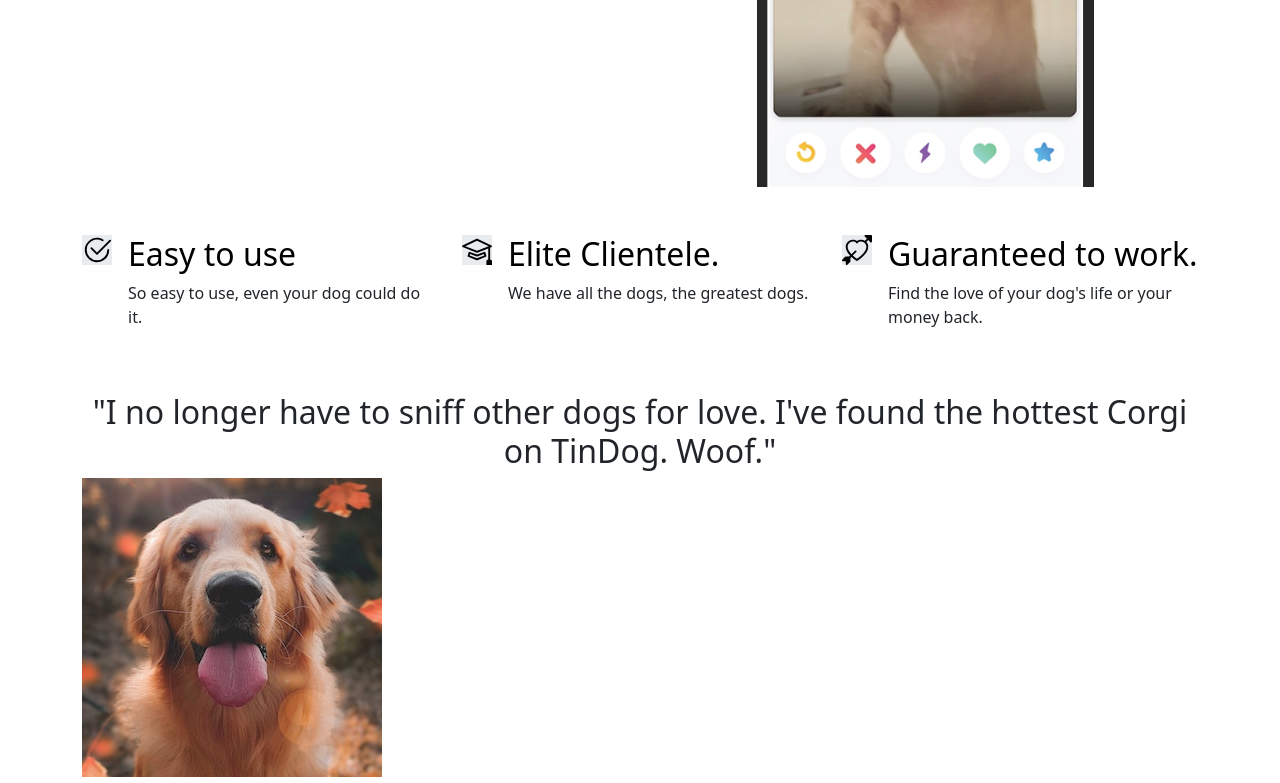
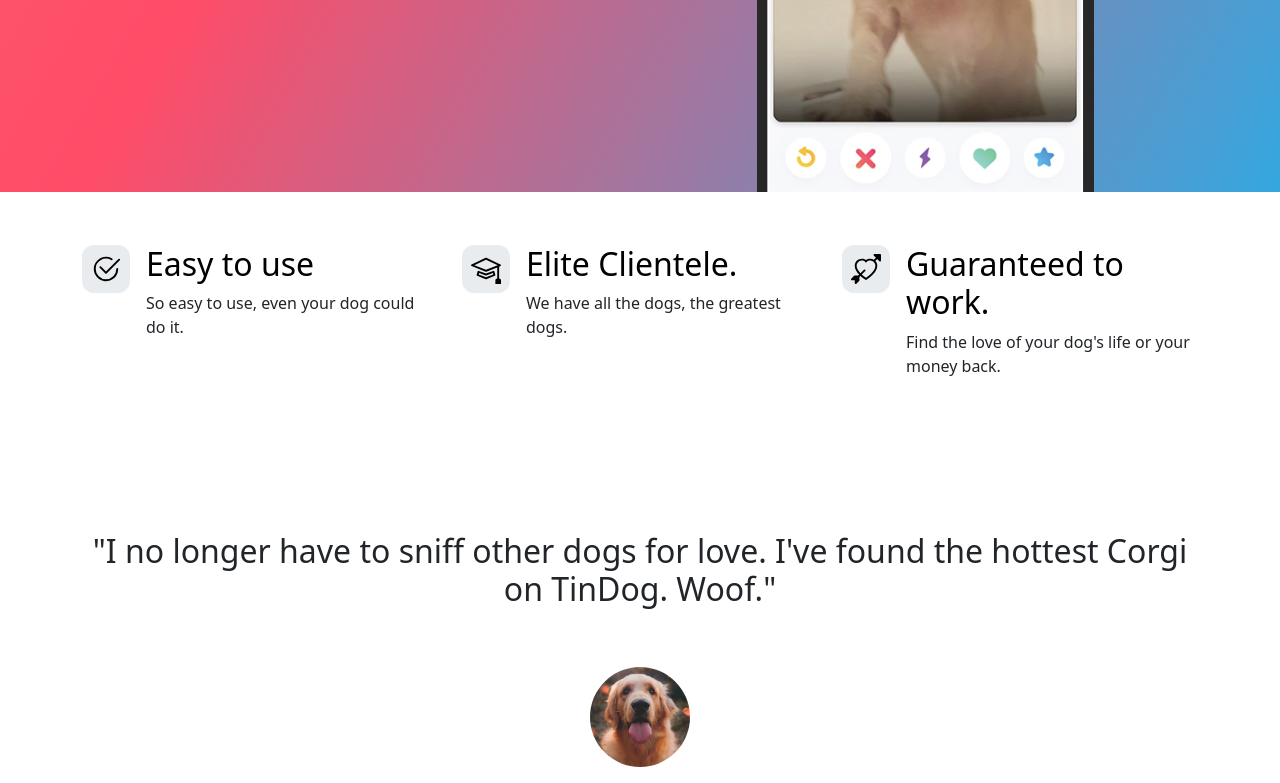
Before and after one commit to GOWRAVVALLABHANENI/Tindog-website, a plain HTML site: page index.html in a window 1280 px wide. Shown: the part 503-1286 px from the top of the page. Drawn offline with nearby package versions, Linux system fonts and the light colour scheme; files that its build step writes are made by us from their sources.

Commit message:
Update index.html

```diff
--- a/index.html
+++ b/index.html
@@ -7,7 +7,7 @@
   <title>TinDog</title>
   <link href="https://cdn.jsdelivr.net/npm/bootstrap@5.3.0-alpha2/dist/css/bootstrap.min.css" rel="stylesheet"
   integrity="sha384-aFq/bzH65dt+w6FI2ooMVUpc+21e0SRygnTpmBvdBgSdnuTN7QbdgL+OapgHtvPp" crossorigin="anonymous">
-  <link href="../11.3 TinDog Project/css/style.css" rel="stylesheet">
+  <link href="./css/style.css" rel="stylesheet">
 </head>
 
 <body>
```
